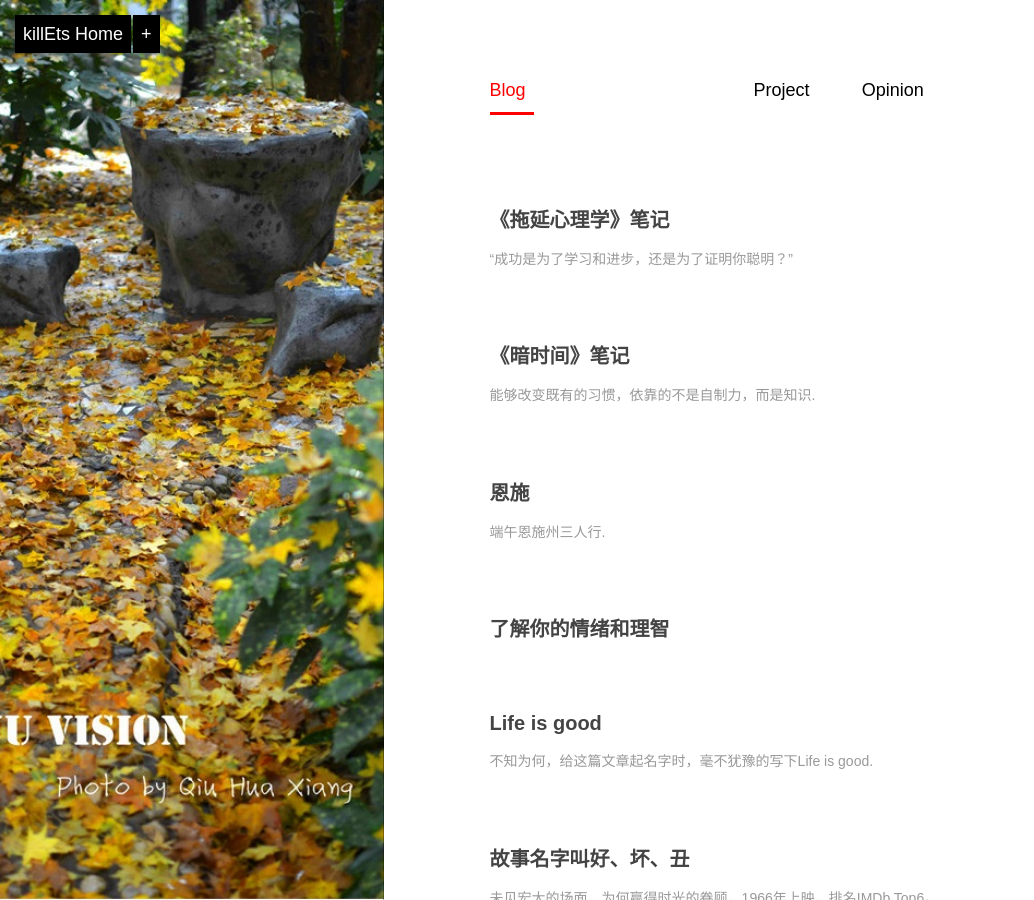
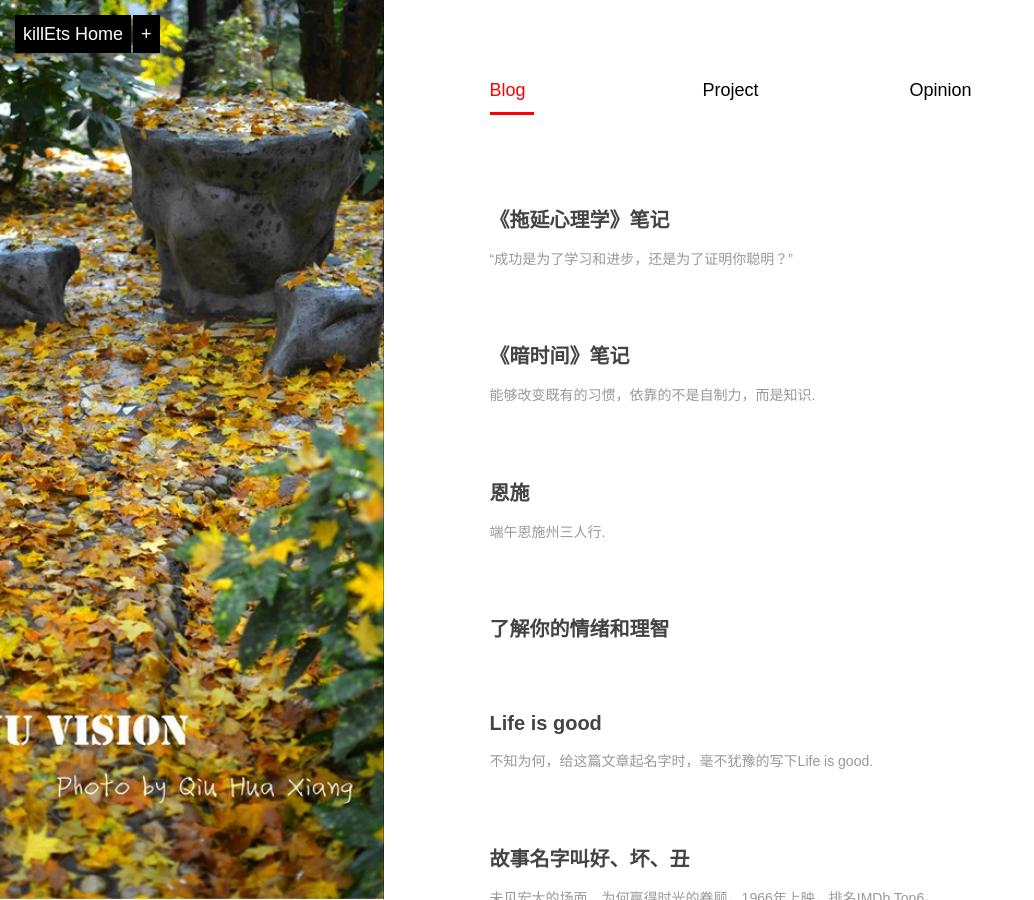
Before and after one commit to killets/blog, a Jekyll site: the page built from index.md, in a window 1280 px wide and 900 px high. Shown: the whole window, without its empty margins (0-1034 px from the left). Built offline with Jekyll 4.4.1, drawn with Linux system fonts in a browser that asks for light colours; Markdown is read by kramdown in place of the engine named in the settings.

Commit message:
Update index.md

```diff
--- a/index.md
+++ b/index.md
@@ -6,8 +6,8 @@ layout: home
     <div class="section">
         <ul class="artical-cate">
             <li class="on"><a href="{{ site.baseurl }}/"><span>Blog</span></a></li>
-            <li style="text-align:right"><a href="{{ site.baseurl }}/project"><span>Project</span></a></li>
-            <li style="text-align:center"><a href="{{ site.baseurl }}/opinion"><span>Opinion</span></a></li>
+            <li style="text-align:center"><a href="{{ site.baseurl }}/project"><span>Project</span></a></li>
+            <li style="text-align:right"><a href="{{ site.baseurl }}/opinion"><span>Opinion</span></a></li>
         </ul>
 
         <div class="cate-bar"><span id="cateBar"></span></div>
```
